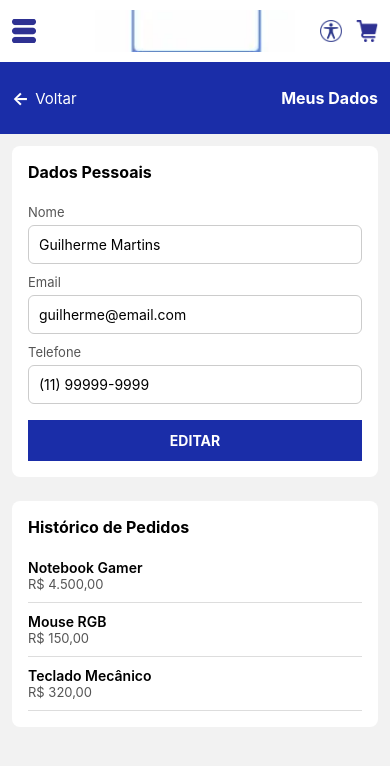
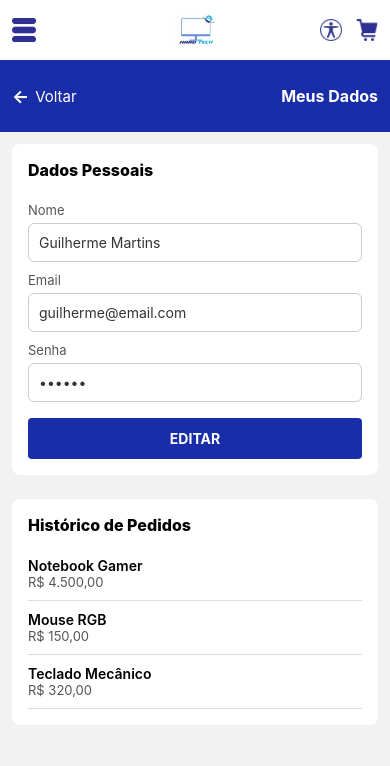
Before and after one commit to ConcertTechSenac/Front-end, a React Native app: screen /MeusDados in a window 390 px wide. Shown: the top 766 px of the page. Built offline with nearby package versions, Linux system fonts and the light colour scheme.

Commit message:
git commit -m "feat: atualização na tela de Meus Dados"

```diff
--- a/screens/MeusDadosScreen.js
+++ b/screens/MeusDadosScreen.js
@@ -15,7 +15,7 @@ import COLORS from "../constants/colors";
 export default function MeusDadosScreen({ navigation }) {
   const [nome, setNome] = useState("Guilherme Martins");
   const [email, setEmail] = useState("guilherme@email.com");
-  const [telefone, setTelefone] = useState("(11) 99999-9999");
+  const [senha, setSenha] = useState("123456"); // Alterado de telefone para senha
   const [editando, setEditando] = useState(false);
 
   const pedidos = [
@@ -43,6 +43,7 @@ export default function MeusDadosScreen({ navigation }) {
             <Image
               source={require("../assets/logo.png")}
               style={styles.logo}
+              resizeMode="contain" // Adicionado para ajustar a logo corretamente
             />
           </View>
 
@@ -96,12 +97,13 @@ export default function MeusDadosScreen({ navigation }) {
             onChangeText={setEmail}
           />
 
-          <Text style={styles.label}>Telefone</Text>
+          <Text style={styles.label}>Senha</Text>
           <TextInput
             style={styles.input}
-            value={telefone}
+            value={senha}
             editable={editando}
-            onChangeText={setTelefone}
+            onChangeText={setSenha}
+            secureTextEntry={true} // Adicionado para ocultar os caracteres da senha
           />
 
           <TouchableOpacity
@@ -147,7 +149,7 @@ const styles = StyleSheet.create({
     flex: 1,
   },
   colunaCentral: {
-    flex: 1,
+    flex: 2, // Aumentado para dar mais espaço para a logo centralizada
     alignItems: "center",
   },
   colunaDireita: {
@@ -156,8 +158,8 @@ const styles = StyleSheet.create({
     justifyContent: "flex-end",
   },
   logo: {
-    width: 200,
-    height: 42,
+    width: 250, // Ajustado para um tamanho mais padrão
+    height: 40,
   },
   iconeMenu: {
     width: 24,
@@ -208,7 +210,7 @@ const styles = StyleSheet.create({
   },
   tituloSecao: {
     fontSize: 16,
-    fontWeight: "700",
+    fontWeight: "800",
     marginBottom: 12,
   },
   label: {
@@ -222,12 +224,14 @@ const styles = StyleSheet.create({
     borderRadius: 6,
     padding: 10,
     marginTop: 5,
+    color: "#333",
   },
   botaoEditar: {
     backgroundColor: COLORS.primary,
     marginTop: 16,
     padding: 12,
     alignItems: "center",
+    borderRadius: 4,
   },
   botaoTexto: {
     color: COLORS.white,
```
